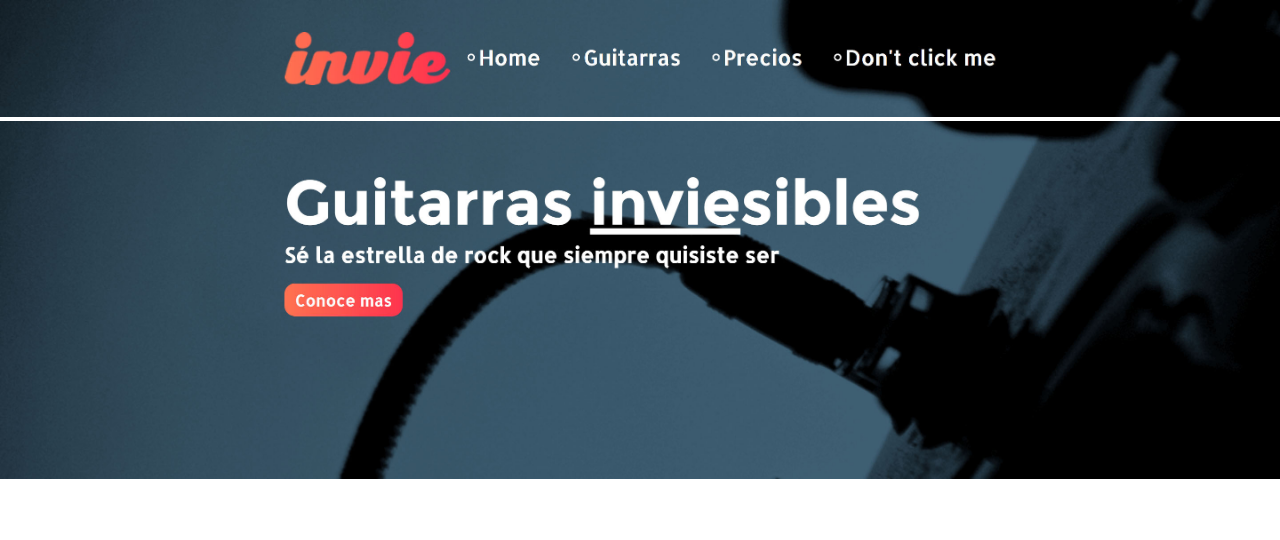
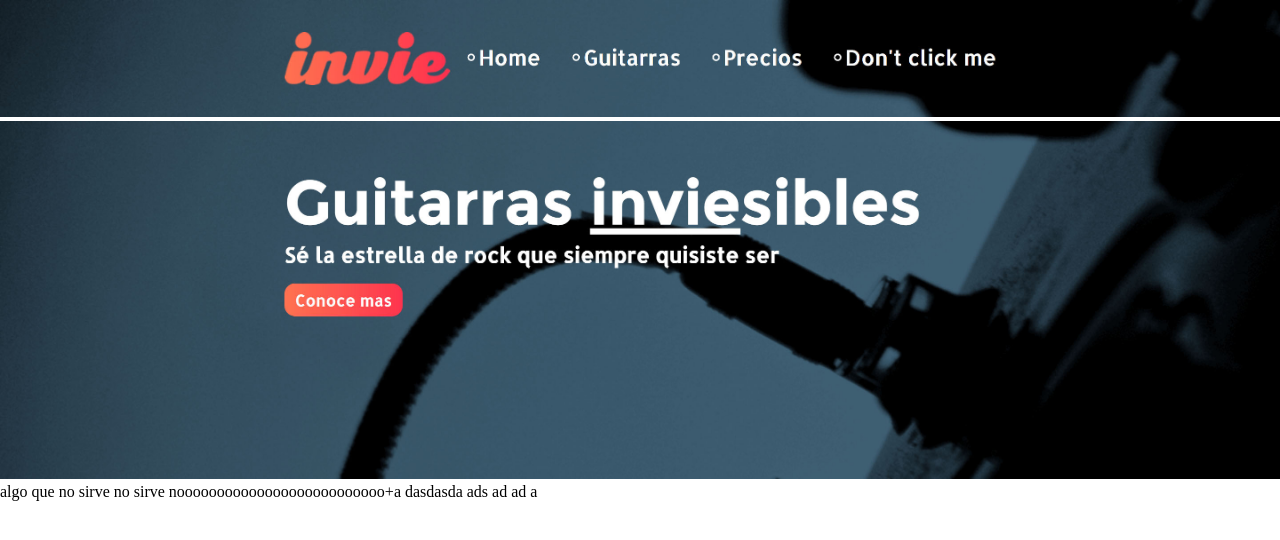
Before and after one commit to ynvlgr/Platzi-invie-github, a plain HTML site: page index.html in a window 1280 px wide. Drawn offline with Linux system fonts and the light colour scheme.

Commit message:
Agregando después del reset

```diff
--- a/index.html
+++ b/index.html
@@ -3,7 +3,7 @@
 <head>
 	<title>Prueba de GIT</title>
 	<style type="text/css">
-		body{
+		body {
 			margin: 0;
 		}
 		img {
@@ -14,5 +14,17 @@
 <body>
 	<img src="img/header.jpg">
 	<img src="img/hero.jpg">
+	algo que no sirve
+	no sirve
+	noooooooooooooooooooooooooo+a
+
+	dasdasda
+
+
+	ads
+	ad
+	ad
+	a
+
 </body>
 </html>
```
